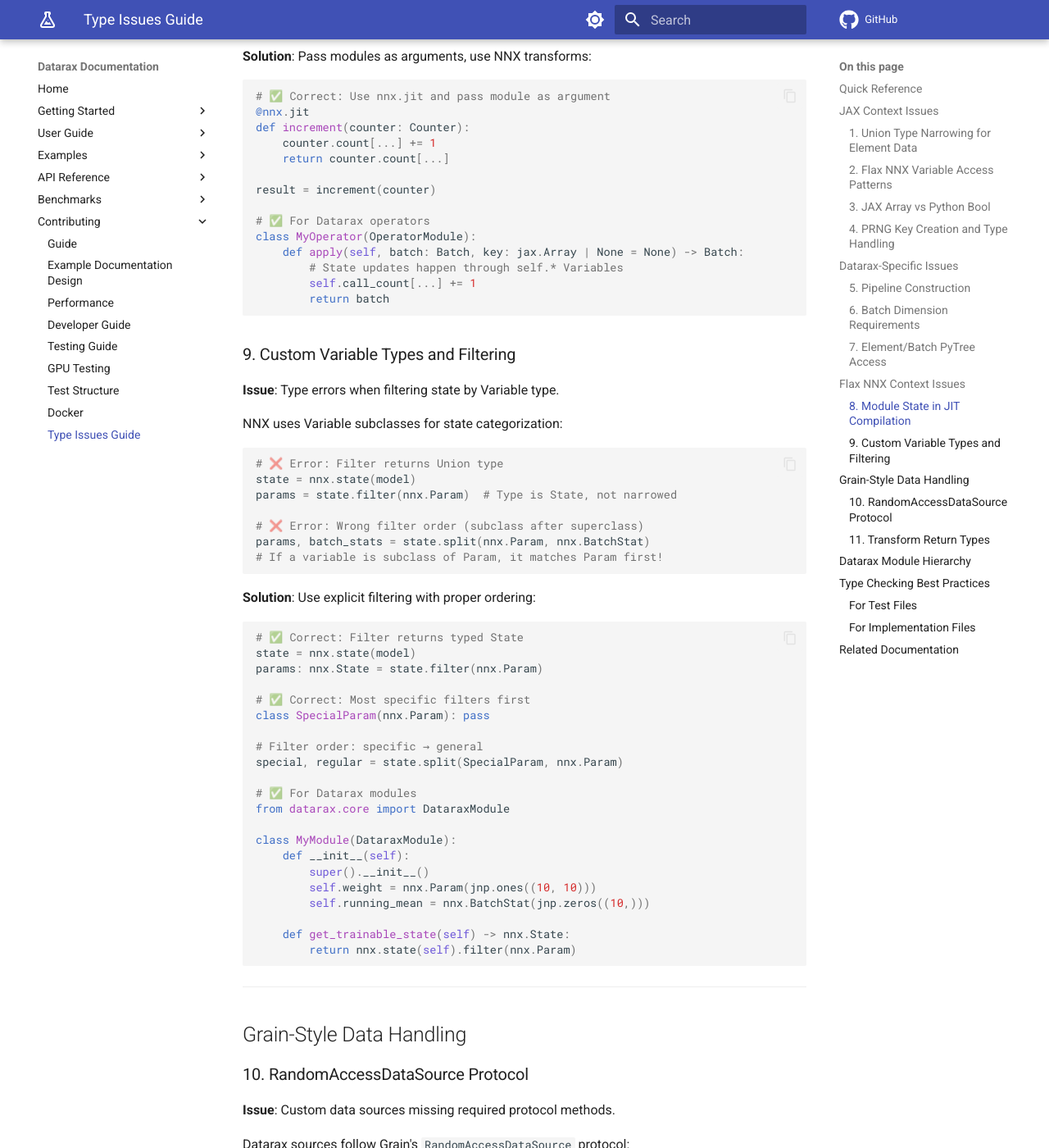
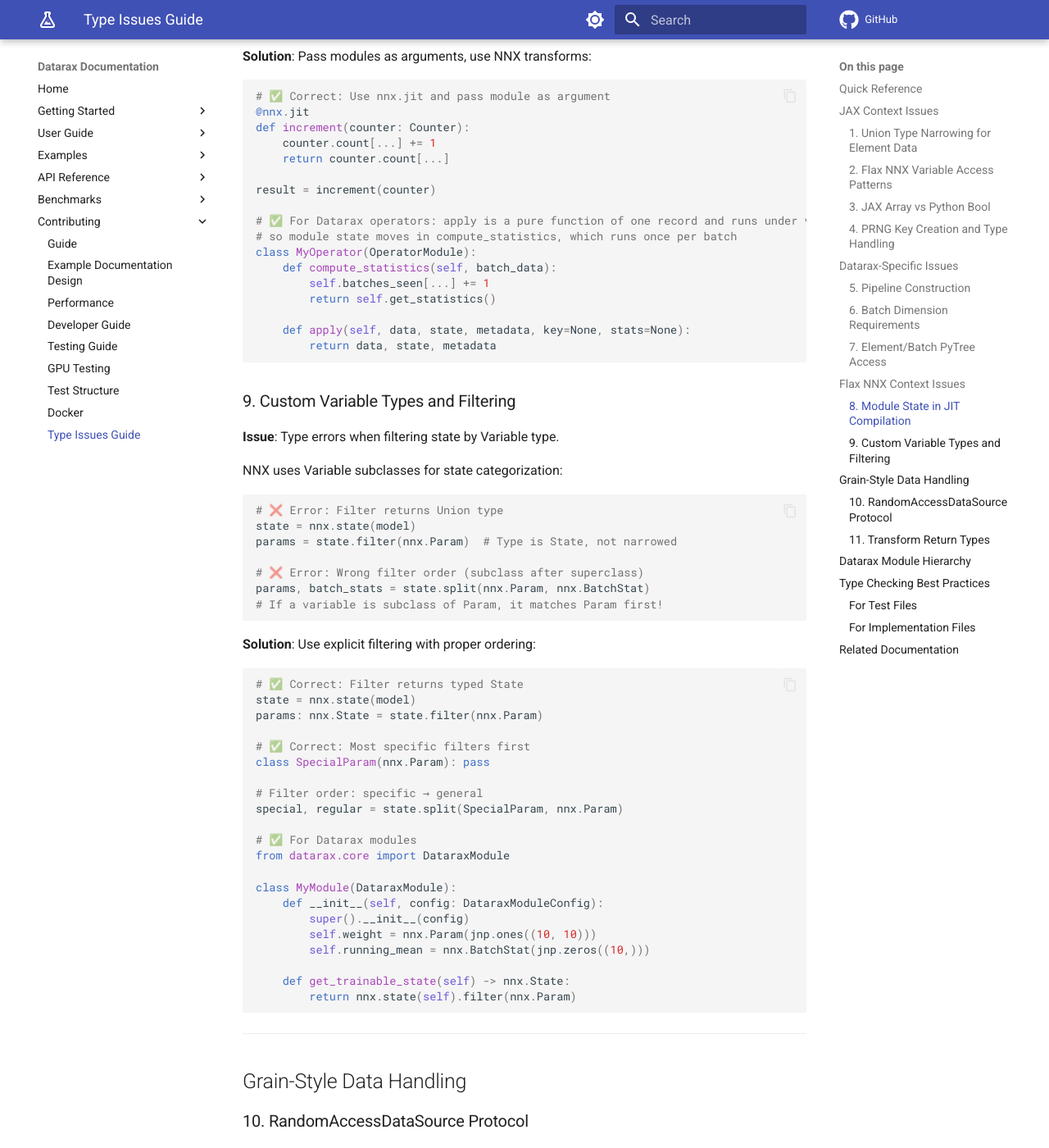
Before and after one commit to avitai/datarax, an MkDocs documentation site: the page built from docs/contributing/type_issues_guide.md, in a window 1280 px wide and 1400 px high, scrolled down 10812 px. Shown: the whole window at 82% size. Built offline with MkDocs 1.6.1 and Material for MkDocs 9.7.7, drawn with Linux system fonts in a browser that asks for light colours; comment, search, counter and statistics services are not loaded.

Commit message:
docs: bring the operator-contract pages in line with the operator framework
A read of every docs page that constructs an operator against the operator contract found
these deviations, fixed here:

- `contributing_guide.md` gave `def apply(self, element, key=None)` as the custom-operator
  template. `apply` takes `(data, state, metadata, key=None, stats=None)`, returns the three
  parts, and is a pure function of one record; the page says so and points state that an
  operator fits per batch at `compute_statistics`.
- `type_issues_guide.md` showed an operator whose `apply` took a `Batch` and incremented a
  Variable inside it, which runs under `vmap`; the counting moves to `compute_statistics`. Its
  `DataraxModule` subclass called `super().__init__()` without the config the base requires.
- `advanced-operators-tutorial.md` and `09_advanced_operators_tutorial.py` described
  "pre-generated random params", the mechanism the framework replaced with one PRNG key per
  record passed to `apply`.
- `core_concepts.md` listed "Sharders" as a `StructuralModule` kind that splits batches across
  devices; the only sharder is `JaxProcessSharderModule`, a `DataraxModule` that partitions
  records across JAX processes, and device placement comes from substrax.
- `batch-processing-quickref.md` said the last batch may be smaller. A random-access source
  keeps every batch at `batch_size` and the last batch of an epoch continues from the start of
  the epoch's order; a streaming source yields a shorter last batch.

````diff
--- a/docs/contributing/type_issues_guide.md
+++ b/docs/contributing/type_issues_guide.md
@@ -500,12 +500,15 @@ def increment(counter: Counter):
 
 result = increment(counter)
 
-# ✅ For Datarax operators
+# ✅ For Datarax operators: apply is a pure function of one record and runs under vmap,
+# so module state moves in compute_statistics, which runs once per batch
 class MyOperator(OperatorModule):
-    def apply(self, batch: Batch, key: jax.Array | None = None) -> Batch:
-        # State updates happen through self.* Variables
-        self.call_count[...] += 1
-        return batch
+    def compute_statistics(self, batch_data):
+        self.batches_seen[...] += 1
+        return self.get_statistics()
+
+    def apply(self, data, state, metadata, key=None, stats=None):
+        return data, state, metadata
 ```
 
 ### 9. Custom Variable Types and Filtering
@@ -541,8 +544,8 @@ special, regular = state.split(SpecialParam, nnx.Param)
 from datarax.core import DataraxModule
 
 class MyModule(DataraxModule):
-    def __init__(self):
-        super().__init__()
+    def __init__(self, config: DataraxModuleConfig):
+        super().__init__(config)
         self.weight = nnx.Param(jnp.ones((10, 10)))
         self.running_mean = nnx.BatchStat(jnp.zeros((10,)))
 
````
Also changed, not shown: docs/contributing/contributing_guide.md (+12 -3 lines), docs/examples/core/advanced-operators-tutorial.md (+3 -2 lines), docs/examples/core/batch-processing-quickref.md (+4 -1 lines), docs/getting_started/core_concepts.md (+3 -2 lines), 2 other files.
